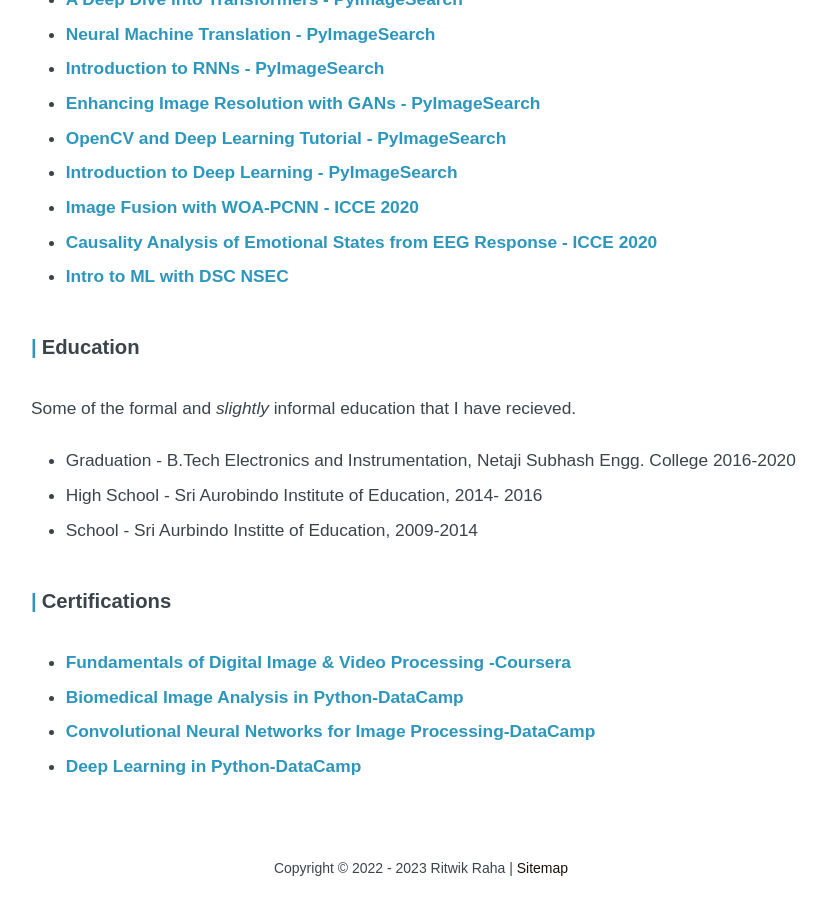
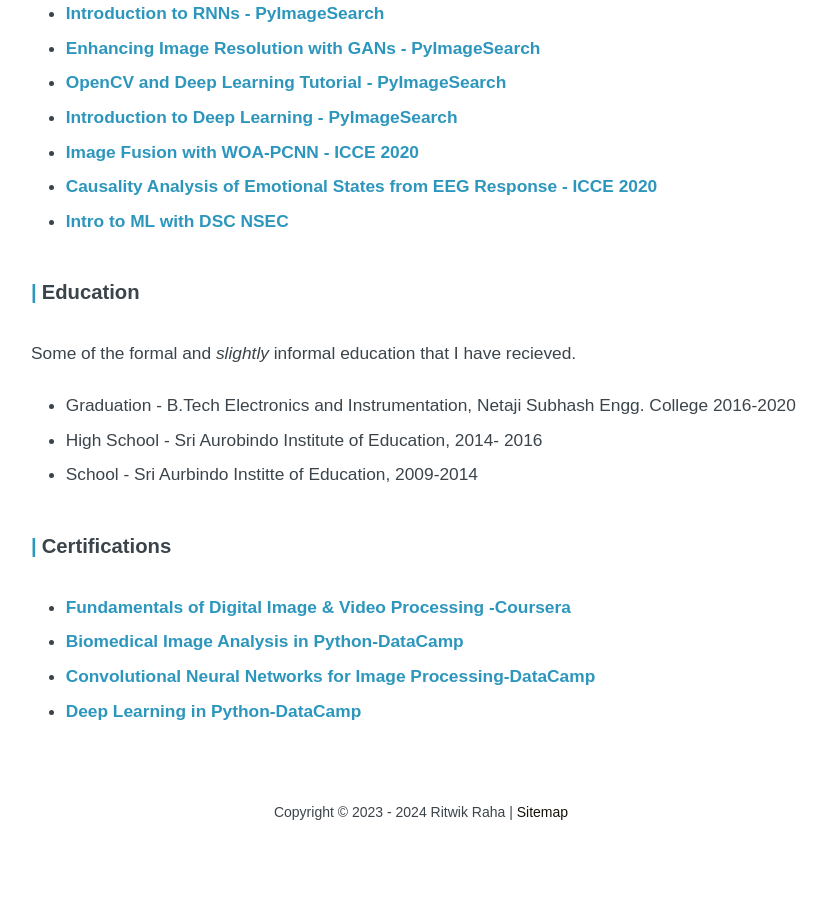
Before and after one commit to ritwikraha/ritwikraha.github.io, a Jekyll site: the page built from about.md, in a window 1280 px wide and 900 px high, scrolled down 711 px. Shown: the whole window, without its empty margins (219-1046 px from the left). Built offline with Jekyll 4.4.1, drawn with Linux system fonts in a browser that asks for light colours; after the commit the page ends 1555 px from its top, so only the background shows below that; some of the changed text lies outside the part shown.

Commit message:
chore: updates on the blog

```diff
--- a/_includes/footer.html
+++ b/_includes/footer.html
@@ -1,4 +1,4 @@
 <footer id="footer" class="footer">
-    <div class="copyright">Copyright © 2022 - 2023 Ritwik Raha | <a
+    <div class="copyright">Copyright © 2023 - 2024 Ritwik Raha | <a
             href="{{site.url}}/sitemap.xml">Sitemap</a></div>
 </footer>
--- a/_layouts/home.html
+++ b/_layouts/home.html
@@ -7,7 +7,7 @@
         <div class="intro">
             <div class="nickname" style="font-family:'Lucida Console', monospace">Ritwik Raha</div>
             <div class="description">
-                <p text-align= "justify" text-justify= "inter-word" style="font-family:'Lucida Console', monospace">👋 Hey, I am Ritwik, I like to ponder, write and occassionally build stuff.</br> All my blogs, activities and researches are listed in this space.</br> For any academic queries, feel free to reach out to me through the links below</p>
+                <p text-align= "justify" text-justify= "inter-word" style="font-family:'Lucida Console', monospace">👋 Hey, I am Ritwik, I like to ponder, write and occassionally build stuff.</br> I am a Machine Learning Engineer from Kolkata and a Google Developer Expert in Machine Learning.</br> All my blogs, activities and researches are listed in this space.</br> For any academic queries, feel free to reach out to me through the links below</p>
             </div>
             <div class="links">
                 <a class="link-item" title="Link"
--- a/about.md
+++ b/about.md
@@ -4,7 +4,7 @@
 permalink: /about/
 ---
 
-<img src="{{site.url}}/assets/site_images/rr-gde-badge-circle.png" alt="my-image" width="200" height="200"/>
+<img src="{{site.url}}/assets/site_images/rr-gde-badge-circle.png" alt="my-image" width="80" height="80"/>
 
 
 I am a machine learning engineer at PyImageSearch from Kolkata and Google Developer Expert in Machine Learning, India. My areas of interest include computer vsion, deep learning and causal inference.
```
Also changed, not shown: other parts of about.md (+1 -1 lines), blogs.md (+10 -0 lines).
